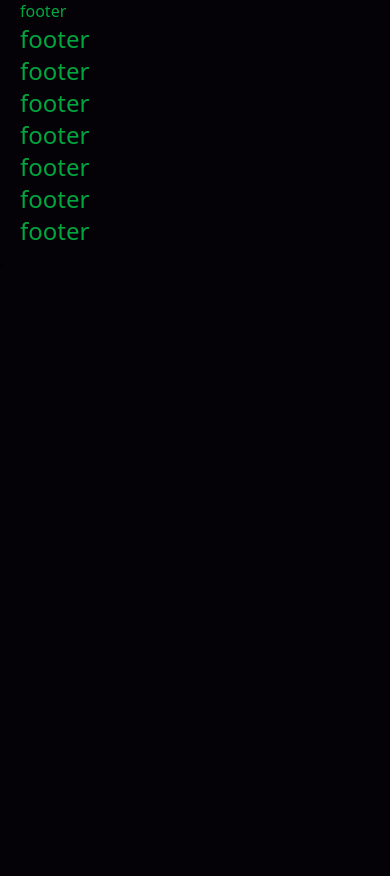
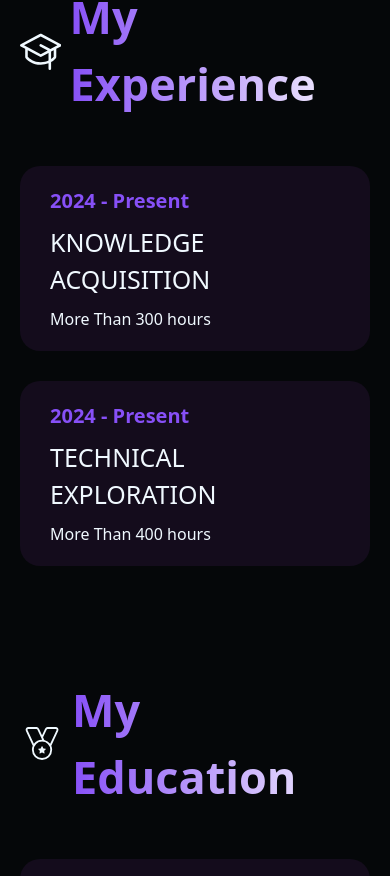
Before and after one commit to TheHIMDev/Portfolio, a React (Vite) app: page / in a window 390 px wide. Shown: the part 4690-5566 px from the top of the page. Before the commit the page ends 4961 px from the top, so only its background shows below. Built offline with nearby package versions, Linux system fonts and the light colour scheme.

Commit message:
resume component and sub components and add to home page

```diff
--- /dev/null
+++ b/src/components/resume/Resume.jsx
@@ -0,0 +1,30 @@
+import React from 'react'
+import Container from '../container/container'
+import { PiGraduationCap } from 'react-icons/pi'
+import ResumeItem from '../resumeItems/ResumeItem'
+import styled from "./resume.module.css"
+import { CiMedal } from 'react-icons/ci'
+import ResumeBox from '../resumeBox/ResumeBox'
+
+function Resume() {
+  return (
+    <section className={`${styled.resumeSection} mt-20`}>
+      <Container>
+        <div className='grid grid-cols-1 lg:flex lg:justify-evenly  text-sky-50 w-full gap-20 '>
+            <ResumeBox title={"My Experience"} icon={<PiGraduationCap size={45}/>}>
+                <ResumeItem time={"2024 -  Present"} title={"Knowledge Acquisition "} institue={"More Than 300 hours"}/>
+                <ResumeItem time={"2024 -  Present"} title={"Technical Exploration"} institue={"More Than 400 hours"}/>
+            </ResumeBox>
+
+            <ResumeBox title={"My Education"} icon={<CiMedal size={45} />}>
+                <ResumeItem time={"2018 - 2021"} title={"Software Technology Engineering"} institue={""}/>
+                <ResumeItem time={"2016 - 2018"} title={"Associate Degree in Computer Software"} institue={""}/>
+            </ResumeBox>
+        </div>
+
+      </Container>
+    </section>
+  )
+}
+
+export default Resume
--- /dev/null
+++ b/src/components/resume/resume.module.css
@@ -0,0 +1,4 @@
+.resumeSection {
+    background: var(--tj-black-2);
+    z-index: 0;
+}
--- /dev/null
+++ b/src/components/resumeBox/ResumeBox.jsx
@@ -0,0 +1,19 @@
+import React from 'react'
+import styled from "./resumebox.module.css"
+
+function ResumeBox({title,icon,children}) {
+  return (
+    <div className='flex flex-col lg:w-[50%]'>
+        <div className={`section-header flex items-center gap-2 mb-12 w-full max-w-[700px]` }>
+            {icon}
+            <h2 className={`${styled.sectionTitle} font-semibold md:font-bold min-h-[100px] flex items-center`}>{title}</h2>
+
+        </div>
+        <div className={`resume-widget`}>
+            {children}
+        </div>
+    </div>
+  )
+}
+
+export default ResumeBox
--- /dev/null
+++ b/src/components/resumeBox/resumebox.module.css
@@ -0,0 +1,12 @@
+.sectionTitle {
+    font-size: 45px;
+    background: var(--tj-theme-primary);
+    background: -webkit-gradient(linear, left top, right top, from(var(--tj-theme-primary)), to(var(--tj-white)));
+    background: -o-linear-gradient(left, var(--tj-theme-primary) 0%, var(--tj-white) 100%);
+    background: linear-gradient(to right, var(--tj-theme-primary) 0%, var(--tj-white) 100%);
+    -webkit-background-clip: text;
+    -webkit-text-fill-color: transparent;
+    display: inline-flex;
+    gap: 15px;
+    margin-bottom: 0;
+}
--- /dev/null
+++ b/src/components/resumeItems/ResumeItem.jsx
@@ -0,0 +1,14 @@
+import React from 'react'
+import styled from "./resumeItem.module.css"
+
+function ResumeItem({time,title,institue}) {
+  return (
+    <div className={`${styled.resumeItem} w-[100%] min-h-[150px]`}>
+      <div className={`${styled.time}`}>{time}</div>
+      <div className={`${styled.resumeTitle}`}>{title}</div>
+      <div className={`institue`}>{institue}</div>
+    </div>
+  )
+}
+
+export default ResumeItem
--- /dev/null
+++ b/src/components/resumeItems/resumeItem.module.css
@@ -0,0 +1,47 @@
+.resumeItem {
+    position: relative;
+    padding: 20px 30px;
+    margin-bottom: 30px;
+    border-radius: 20px;
+    background: var(--tj-theme-accent-2);
+    z-index: 1;
+  }
+
+.resumeItem:before {
+    content: "";
+    position: absolute;
+    top: 0;
+    left: 0;
+    width: 100%;
+    height: 100%;
+    -webkit-transition: opacity 0.5s linear;
+    -o-transition: opacity 0.5s linear;
+    transition: opacity 0.5s linear;
+    opacity: 0;
+    z-index: -1;
+    border-radius: 20px;
+    background: var(--tj-theme-primary);
+    background: -o-linear-gradient(190deg, var(--tj-theme-secondary) 0%, var(--tj-theme-primary) 100%);
+    background: linear-gradient(260deg, var(--tj-theme-secondary) 0%, var(--tj-theme-primary) 100%);
+}
+
+.resumeItem:hover:before {
+    opacity: 1;
+}
+
+.time {
+    color: var(--tj-theme-primary);
+    font-size: 20px;
+    font-weight: 800;
+    margin-bottom: 8px;
+}
+
+.resumeItem:hover .time {
+    color: var(--tj-white);
+}
+
+.resumeTitle {
+    font-size: 25px;
+    text-transform: uppercase;
+    margin-bottom: 8px;
+}
--- a/src/pages/home/Home.jsx
+++ b/src/pages/home/Home.jsx
@@ -2,6 +2,7 @@ import React from 'react'
 import Hero from '../../components/Hero/Hero'
 import Services from '../../components/services/Services'
 import MySkills from '../../components/MySkills/MySkills'
+import Resume from '../../components/resume/resume'
 
 function Home() {
   return (
@@ -9,6 +10,7 @@ function Home() {
       <Hero/>
       <Services/>
       <MySkills/>
+      <Resume/>
     </div>
   )
 }
```
